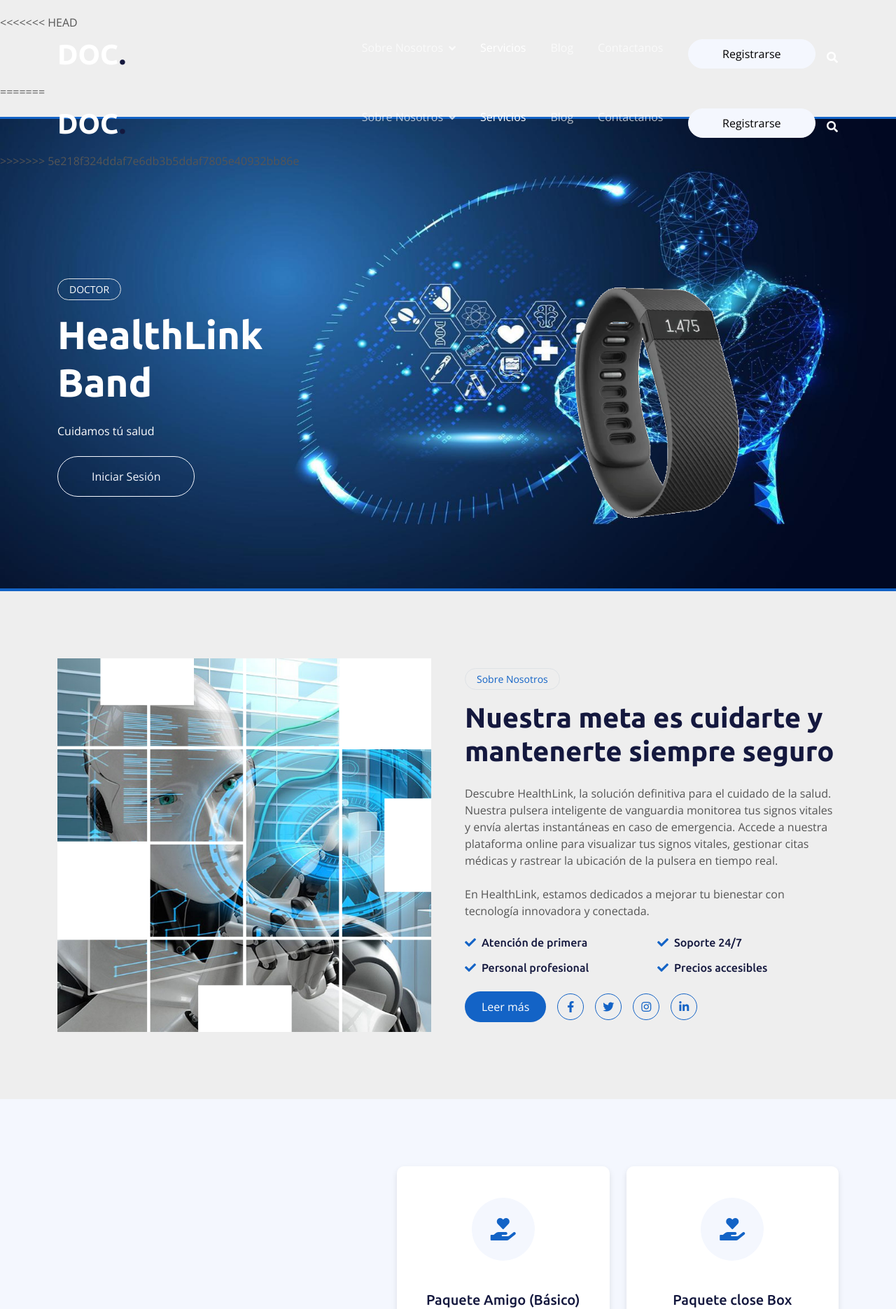
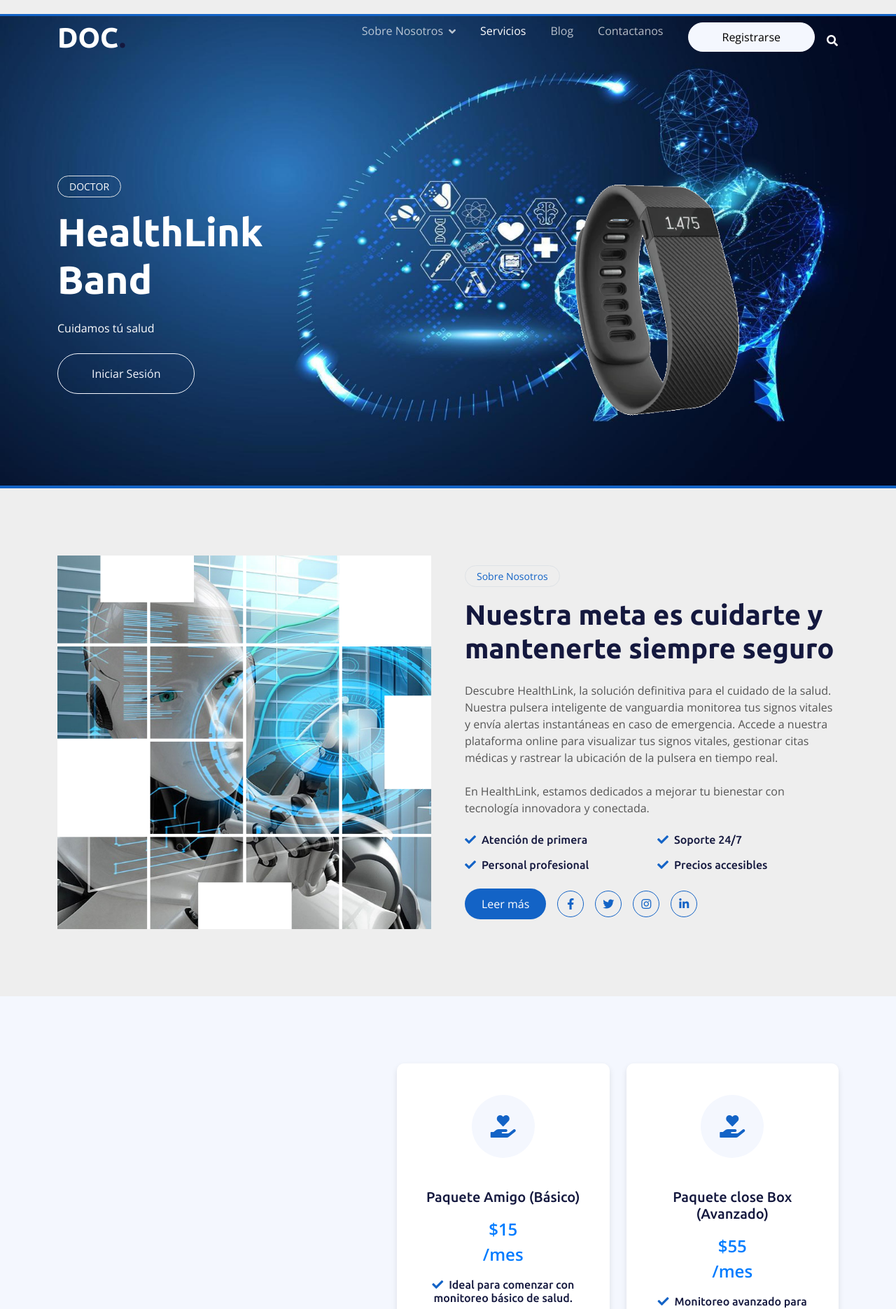
Before and after one commit to TommyBurgos/Proyecto-Pulseras, a Django app: page / in a window 1280 px wide. Shown: the top 1871 px of the page at 70% size. Run offline with Django 3.2, Linux system fonts and the light colour scheme; data comes from the database, SQL or seed files in the repository; some libraries are stand-ins or nearby versions.

Commit message:
Update index.html

```diff
--- a/myapp/templates/index.html
+++ b/myapp/templates/index.html
@@ -16,44 +16,7 @@
 
 
     <!-- Navbar Start -->
-<<<<<<< HEAD
-    <div class="container-fluid sticky-top">
-        <div class="container">
-            <nav class="navbar navbar-expand-lg navbar-dark p-0">
-                <a href="/" class="navbar-brand">
-                    <h1 class="text-white">DOC<span class="text-dark">.</span></h1>
-                </a>
-                <button type="button" class="navbar-toggler ms-auto me-0" data-bs-toggle="collapse"
-                    data-bs-target="#navbarCollapse">
-                    <span class="navbar-toggler-icon"></span>
-                </button>
-                <div class="collapse navbar-collapse" id="navbarCollapse">
-                    <div class="navbar-nav ms-auto">
-                        <div class="nav-item dropdown">
-                            <a href="#" class="nav-link dropdown-toggle" data-bs-toggle="dropdown">Sobre Nosotros</a>
-                            <div class="dropdown-menu bg-light mt-2">
-                                <a href="/paquetes" class="dropdown-item">Paquetes</a>
-                                <a href="/catalogDispositivo" class="dropdown-item">Dispositivos</a>
-                                <a href="/crearCercos" class="dropdown-item">Cercos</a>
-                                <a href="/user/doctor" class="dropdown-item">Panel doctor</a>
-                                <a href="/user/paciente" class="dropdown-item">Panel Paciente</a>
-                                <a href="/user/familiar" class="dropdown-item">Panel Familiar</a>
-                            </div>
-                        </div>
-                        <a href="/servicios" class="nav-item nav-link active">Servicios</a>
-                        <a href="/blogs" class="nav-item nav-link">Blog</a>
-                        <a href="/contact" class="nav-item nav-link">Contactanos</a>
-                        <a href="/registro" class="btn btn-light py-sm-2 px-sm-5 rounded-pill me-3 animated slideInRight">Registrarse</a>
-                    </div>
-                    <butaton type="button" class="btn text-white p-0 d-none d-lg-block" data-bs-toggle="modal"
-                        data-bs-target="#searchModal"><i class="fa fa-search"></i></butaton>
-                </div>
-            </nav>
-        </div>
-    </div>
-=======
     {% include 'navbar.html' %}
->>>>>>> 5e218f324ddaf7e6db3b5ddaf7805e40932bb86e
     <!-- Navbar End -->
 
 
```
